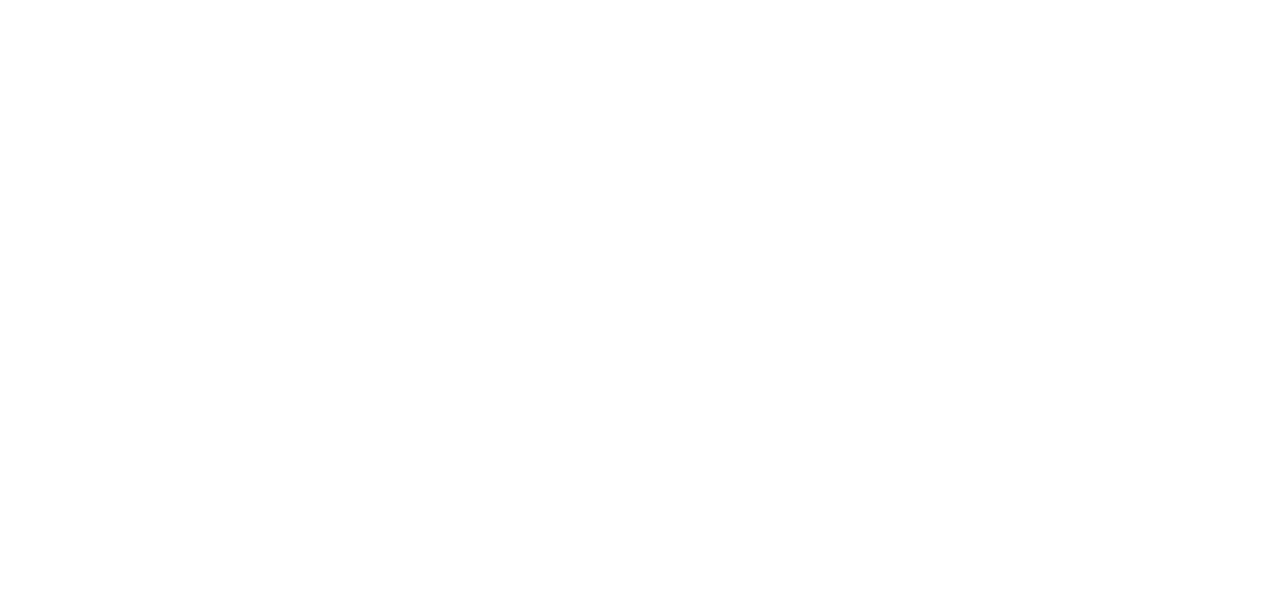
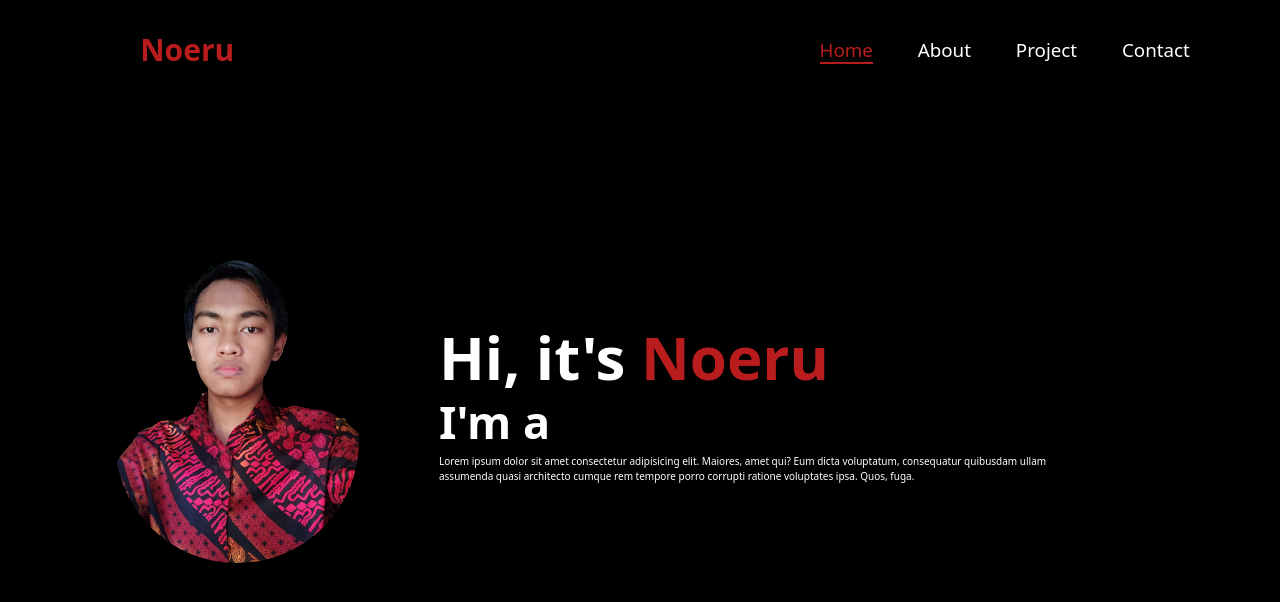
Before and after one commit to AdhaNoer4/WEB-PORTO, a plain HTML site: page tahun-2024/index.html in a window 1280 px wide. Shown: the top 602 px of the page. Drawn offline with nearby package versions, Linux system fonts and the light colour scheme.

Commit message:
2024 | Hero Section 0.1 = make a navbar & profile

```diff
--- /dev/null
+++ b/tahun-2024/assets/css/style.css
@@ -0,0 +1,28 @@
+@import url("https://fonts.googleapis.com/css2?family=Poppins:ital,wght@0,100;0,200;0,300;0,400;0,500;0,600;0,700;0,800;0,900;1,100;1,200;1,300;1,400;1,500;1,600;1,700;1,800;1,900&display=swap");
+
+@tailwind base;
+@tailwind components;
+@tailwind utilities;
+
+@layer base {
+  html {
+    font-family: "Poppins", sans-serif;
+    font-weight: 400;
+    font-style: normal;
+    font-size: 62.5%;
+  }
+
+  body {
+    width: 100%;
+    height: 100vh;
+    overflow-x: hidden;
+    background-color: black;
+    color: white;
+  }
+
+  section{
+    min-height: 100vh;
+    padding: 5rem 9% 5rem;
+  }
+
+}
--- a/tahun-2024/index.html
+++ b/tahun-2024/index.html
@@ -1,26 +1,49 @@
 <!DOCTYPE html>
 <html lang="en">
   <head>
-    <meta charset="UTF-8">
-    <meta http-equiv="X-UA-Compatible" content="IE=edge">
-    <meta name="viewport" content="width=device-width, initial-scale=1.0">
+    <meta charset="UTF-8" />
+    <meta http-equiv="X-UA-Compatible" content="IE=edge" />
+    <meta name="viewport" content="width=device-width, initial-scale=1.0" />
     <title>Noeru Porto 2024</title>
+    <link rel="stylesheet" href="assets/css/style.css" />
+    <link rel="preconnect" href="https://fonts.googleapis.com" />
+    <link rel="preconnect" href="https://fonts.gstatic.com" crossorigin />
+    <link href="https://fonts.googleapis.com/css2?family=Poppins:ital,wght@0,100;0,200;0,300;0,400;0,500;0,600;0,700;0,800;0,900;1,100;1,200;1,300;1,400;1,500;1,600;1,700;1,800;1,900&display=swap" rel="stylesheet" />
+    <script src="https://cdn.tailwindcss.com"></script>
   </head>
   <body>
-    <header>
-        <nav></nav>
-
+    <header class="m-10 fixed top-0 left-0 w-full py-4 px-[9%] bg-transparent drop-shadow-lg flex justify-between items-center z-50">
+      <a href="#" class="logo text-5xl text-red-700 font-extrabold cursor-pointer transition ease hover:scale-110">Noeru</a>
+      <nav class="text-3xl text-white">
+        <a href="#home" class="active ml-16 font-medium transition ease duration-150 border-b-2 border-red-700 text-red-700">Home</a>
+        <a href="#about" class="ml-16 font-medium transition ease duration-150 border-b-2 border-transparent hover:text-red-700 hover:border-red-700">About</a>
+        <a href="#project" class="ml-16 font-medium transition ease duration-150 border-b-2 border-transparent hover:text-red-700 hover:border-red-700">Project</a>
+        <a href="#contact" class="ml-16 font-medium transition ease duration-150 border-b-2 border-transparent hover:text-red-700 hover:border-red-700">Contact</a>
+      </nav>
     </header>
     <main>
-        <section id="home"></section>
+      <section id="home" class="flex justify-center items-center gap-32 bg-black">
+        <div class="home-img rounded-full">
+          <img src="assets/img/fotoku.png" alt="fotoku" class="rounded-full relative w-[32vw]" />
+        </div>
+        <div class="home-content ">
+          <h1 class="text-8xl font-bold leading-snug">Hi, it's <span class="text-red-700">Noeru</span></h1>
+          <h3 class="typing-text text-7xl font-bold mb-4">I'm a <span></span></h3>
+          <p>Lorem ipsum dolor sit amet consectetur adipisicing elit. Maiores, amet qui? Eum dicta voluptatum, consequatur quibusdam ullam assumenda quasi architecto cumque rem tempore porro corrupti ratione voluptates ipsa. Quos, fuga.</p>
+        </div>
+        <div class="social-icons">
+          <a href="#"><i class="fa-brands fa-linkedin"></i></a>
+          <a href="#"><i class="fa-brands fa-github"></i></a>
+          <a href="#"><i class="fa-brands fa-x-twitter"></i></a>
+          <a href="#"><i class="fa-brands fa-instagram"></i></a>
+        </div>
+      </section>
       <section id="about"></section>
       <section id="tech"></section>
+      <section id="certificate"></section>
       <section id="project"></section>
-        <section id="certificate"></section>
       <section id="contact"></section>
     </main>
-    <footer>
-
-    </footer>
+    <footer></footer>
   </body>
 </html>
--- /dev/null
+++ b/tailwind.config.js
@@ -0,0 +1,18 @@
+/** @type {import('tailwindcss').Config} */
+module.exports = {
+  content: [],
+  theme: {
+    extend: {
+      fontFamily: {
+        "pop": ["Poppins", "sans-serif"],
+      },
+      padding: {
+        '9%': '9%',
+      },
+      width: {
+        '32vw':'32vw'
+      }
+  },
+  plugins: [],
+}
+}
```
Also changed, not shown: tahun-2024/assets/img/fotoku.png (added). Lines whose indentation alone changed are shown as unchanged.
